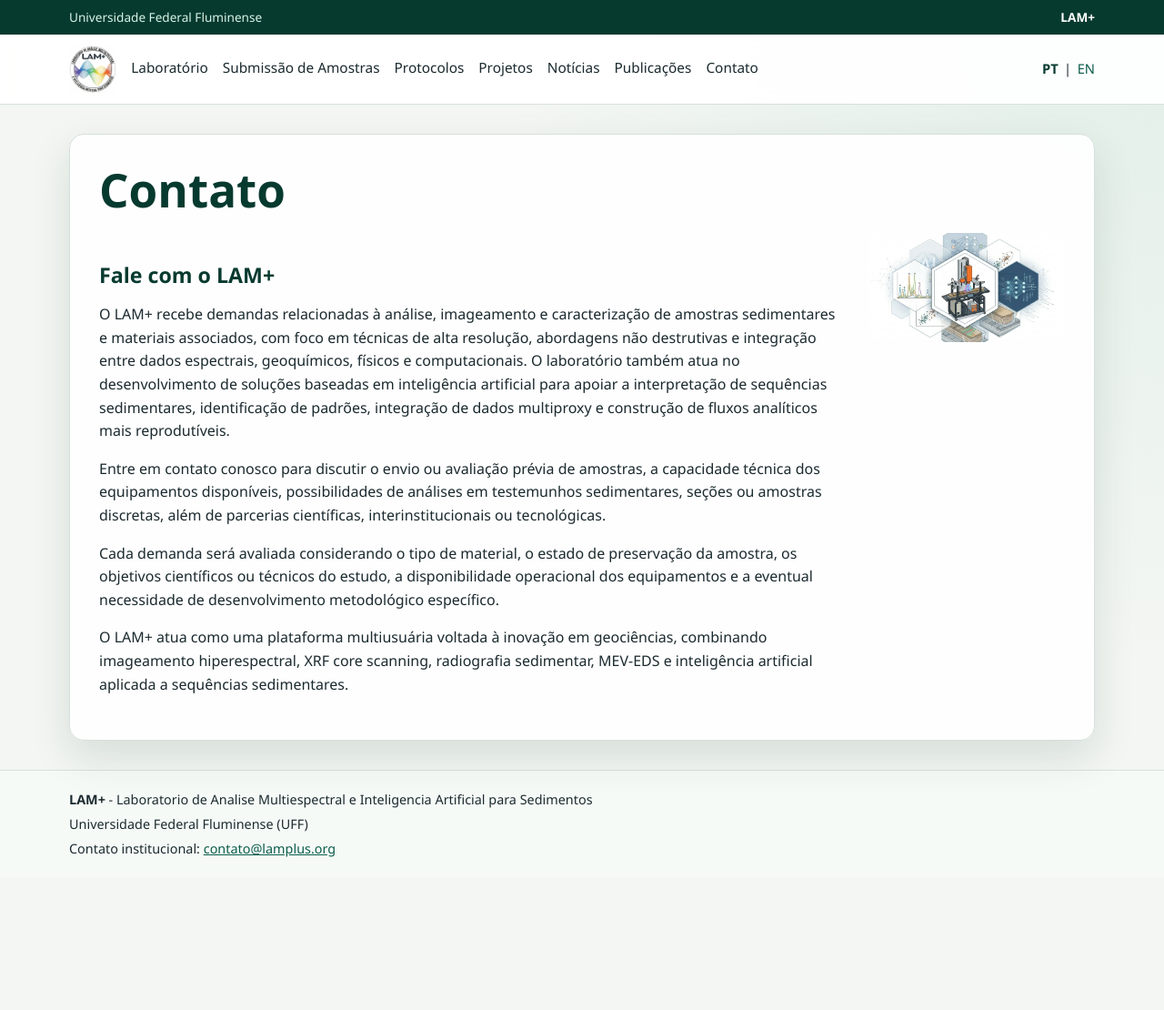
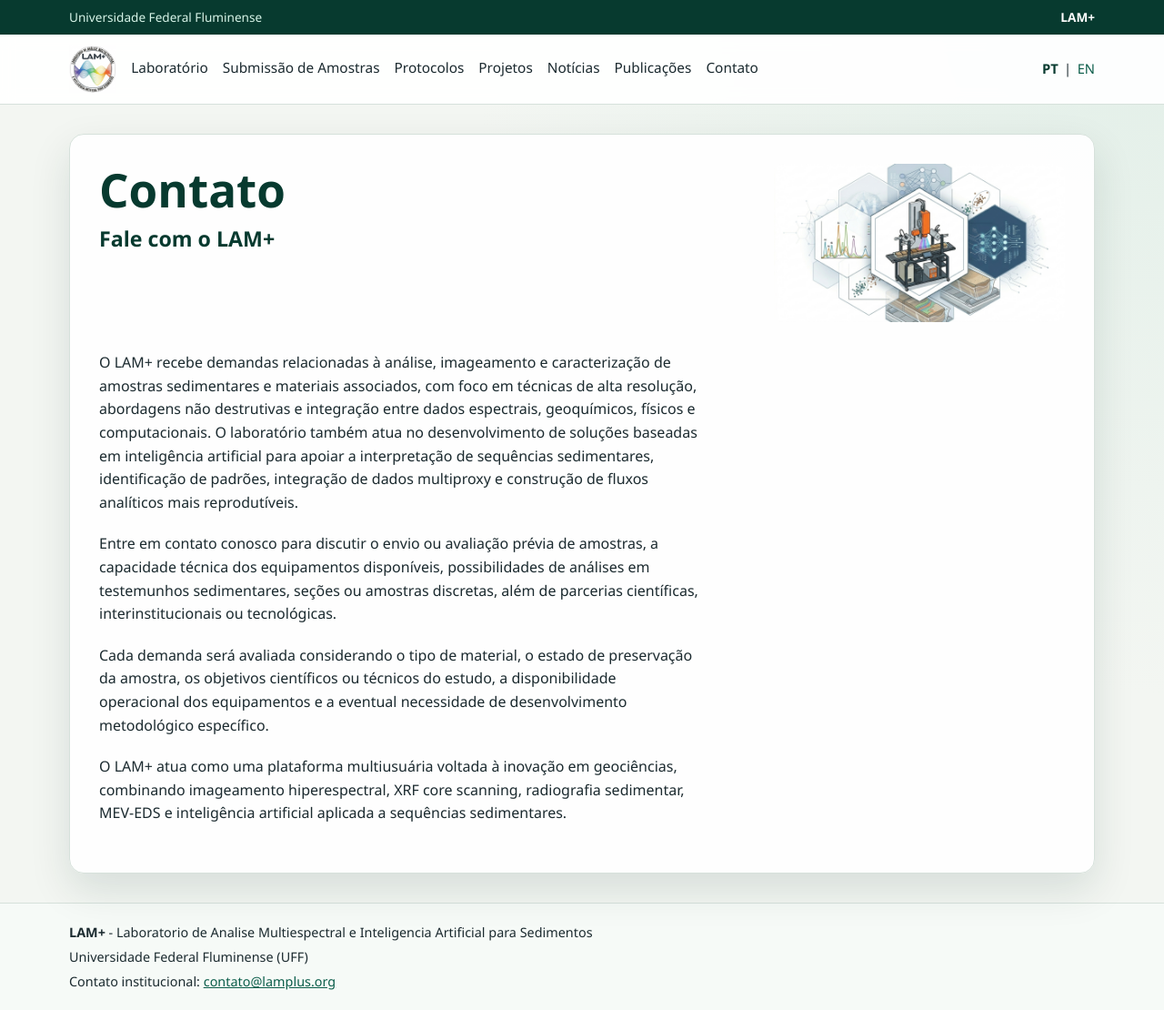
Before and after one commit to lam-plus/lam-plus2.github.io, a Jekyll site: the page built from _pages/pt/contato/index.md, in a window 1280 px wide and 1110 px high. Shown: the whole window at 91% size. Built offline with Jekyll 4.4.1, drawn with Linux system fonts in a browser that asks for light colours.

Commit message:
Refactor contact page layout and styles for improved readability and responsiveness

```diff
--- a/_pages/pt/contato/index.md
+++ b/_pages/pt/contato/index.md
@@ -6,56 +6,24 @@
 alt_lang: /en/contact/
 ---
 
-<section class="page-shell">
-	<h1>Contato</h1>
-
-	<div class="contact-layout">
-		<div class="contact-text">
+<section class="page-shell contact-page">
+	<div class="contact-header">
+		<div class="contact-heading">
+			<h1>Contato</h1>
 			<h2>Fale com o LAM+</h2>
-			<p>O LAM+ recebe demandas relacionadas à análise, imageamento e caracterização de amostras sedimentares e materiais associados, com foco em técnicas de alta resolução, abordagens não destrutivas e integração entre dados espectrais, geoquímicos, físicos e computacionais. O laboratório também atua no desenvolvimento de soluções baseadas em inteligência artificial para apoiar a interpretação de sequências sedimentares, identificação de padrões, integração de dados multiproxy e construção de fluxos analíticos mais reprodutíveis.</p>
-
-			<p>Entre em contato conosco para discutir o envio ou avaliação prévia de amostras, a capacidade técnica dos equipamentos disponíveis, possibilidades de análises em testemunhos sedimentares, seções ou amostras discretas, além de parcerias científicas, interinstitucionais ou tecnológicas.</p>
-
-			<p>Cada demanda será avaliada considerando o tipo de material, o estado de preservação da amostra, os objetivos científicos ou técnicos do estudo, a disponibilidade operacional dos equipamentos e a eventual necessidade de desenvolvimento metodológico específico.</p>
-
-			<p>O LAM+ atua como uma plataforma multiusuária voltada à inovação em geociências, combinando imageamento hiperespectral, XRF core scanning, radiografia sedimentar, MEV-EDS e inteligência artificial aplicada a sequências sedimentares.</p>
 		</div>
 		<div class="contact-image">
 			<img src="{{ site.baseurl }}/assets/img/hero/hero-combo-contact.png" alt="LAM+ contact" />
 		</div>
 	</div>
+
+	<div class="contact-text">
+		<p>O LAM+ recebe demandas relacionadas à análise, imageamento e caracterização de amostras sedimentares e materiais associados, com foco em técnicas de alta resolução, abordagens não destrutivas e integração entre dados espectrais, geoquímicos, físicos e computacionais. O laboratório também atua no desenvolvimento de soluções baseadas em inteligência artificial para apoiar a interpretação de sequências sedimentares, identificação de padrões, integração de dados multiproxy e construção de fluxos analíticos mais reprodutíveis.</p>
+
+		<p>Entre em contato conosco para discutir o envio ou avaliação prévia de amostras, a capacidade técnica dos equipamentos disponíveis, possibilidades de análises em testemunhos sedimentares, seções ou amostras discretas, além de parcerias científicas, interinstitucionais ou tecnológicas.</p>
+
+		<p>Cada demanda será avaliada considerando o tipo de material, o estado de preservação da amostra, os objetivos científicos ou técnicos do estudo, a disponibilidade operacional dos equipamentos e a eventual necessidade de desenvolvimento metodológico específico.</p>
+
+		<p>O LAM+ atua como uma plataforma multiusuária voltada à inovação em geociências, combinando imageamento hiperespectral, XRF core scanning, radiografia sedimentar, MEV-EDS e inteligência artificial aplicada a sequências sedimentares.</p>
+	</div>
 </section>
-
-<style>
-.contact-layout {
-	display: flex;
-	gap: 2rem;
-	align-items: flex-start;
-}
-.contact-text {
-	flex: 1 1 0;
-	min-width: 0;
-}
-.contact-image {
-	flex: 0 0 auto;
-	display: flex;
-	align-items: flex-start;
-	padding-top: 0.25rem;
-}
-.contact-image img {
-	width: 220px;
-	max-width: 100%;
-	height: auto;
-	display: block;
-	border-radius: 6px;
-}
-@media (max-width: 640px) {
-	.contact-layout {
-		flex-direction: column;
-	}
-	.contact-image img {
-		width: 100%;
-		max-width: 320px;
-	}
-}
-</style>
--- a/assets/css/main.css
+++ b/assets/css/main.css
@@ -453,6 +453,50 @@
   color: var(--lam-muted);
 }
 
+/* Contact page */
+
+.contact-page .contact-header {
+  display: flex;
+  align-items: flex-start;
+  gap: 2rem;
+  margin-bottom: 2rem;
+}
+
+.contact-page .contact-heading {
+  flex: 1 1 0;
+  min-width: 0;
+}
+
+.contact-page .contact-heading h1 {
+  margin-top: 0;
+  margin-bottom: 0.5rem;
+}
+
+.contact-page .contact-heading h2 {
+  margin-top: 0;
+  margin-bottom: 0;
+}
+
+.contact-page .contact-image {
+  flex: 0 0 auto;
+}
+
+.contact-page .contact-image img {
+  width: 320px;
+  max-width: 100%;
+  height: auto;
+  display: block;
+  border-radius: 10px;
+}
+
+.contact-page .contact-text {
+  max-width: 72ch;
+}
+
+.contact-page .contact-text p {
+  margin-bottom: 1.25rem;
+}
+
 /* Footer */
 
 .site-footer {
@@ -548,6 +592,17 @@
   }
 }
 
+@media (max-width: 768px) {
+  .contact-page .contact-header {
+    flex-direction: column;
+  }
+
+  .contact-page .contact-image img {
+    width: 100%;
+    max-width: 400px;
+  }
+}
+
 @media (max-width: 640px) {
   .institutional-inner {
     flex-direction: column;
```
